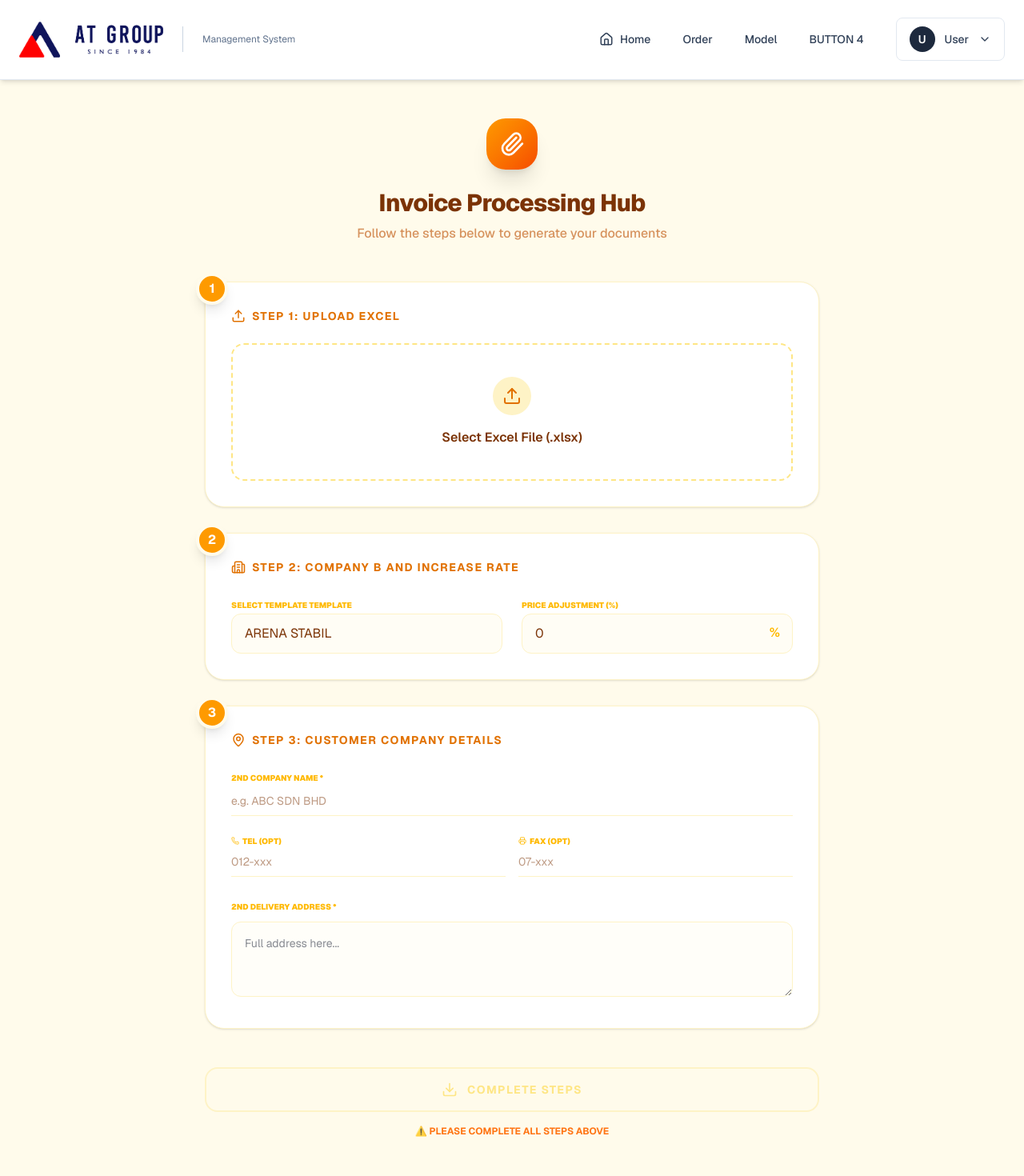
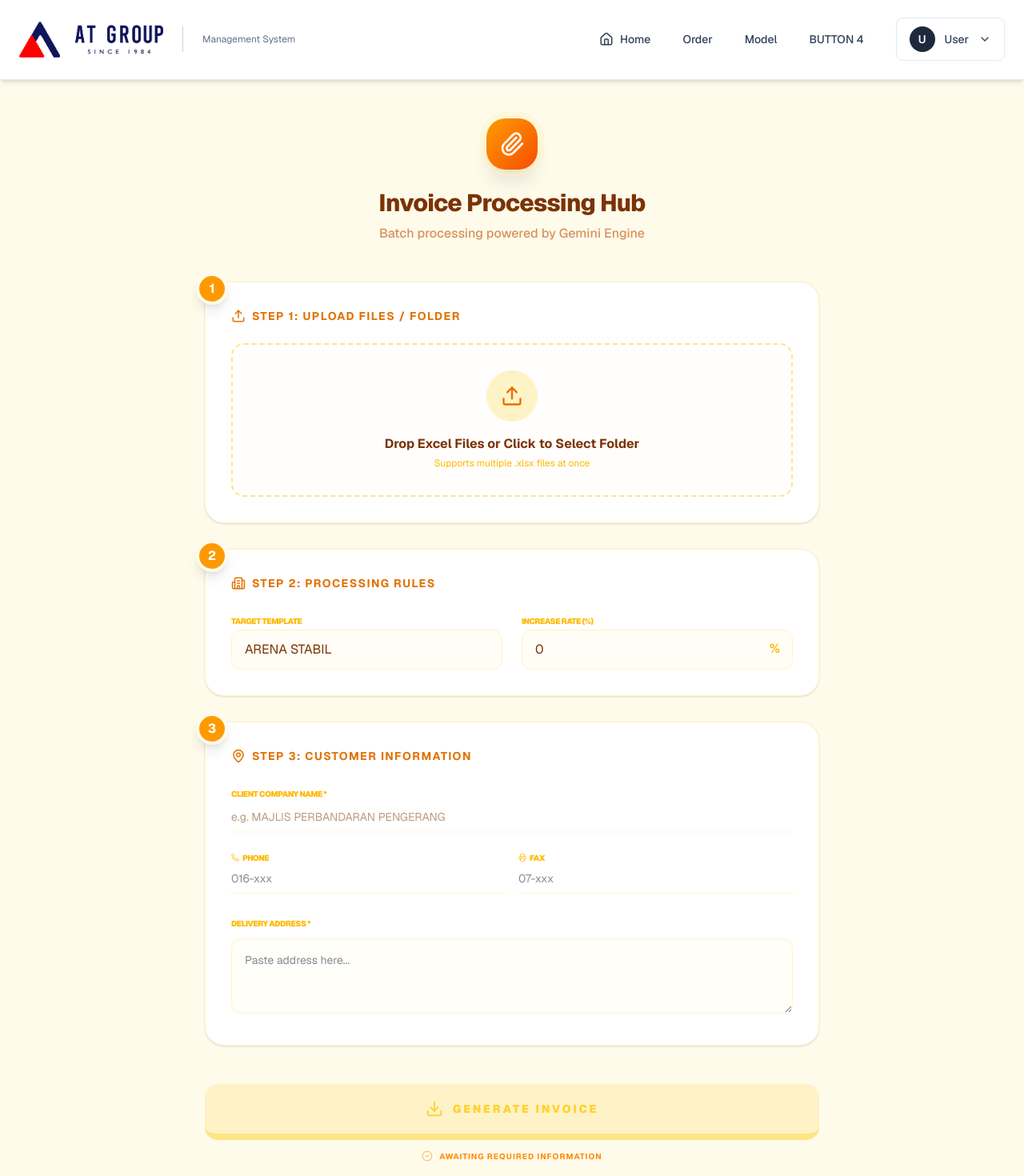
Before and after one commit to Darren1812/ATGROUP, a Next.js app: page /InvoiceGenerator in a window 1280 px wide. Shown: the top 1470 px of the page at 80% size. Built offline with nearby package versions, Linux system fonts and the light colour scheme.

Commit message:
update invoice generator

```diff
--- a/src/app/InvoiceGenerator/page.tsx
+++ b/src/app/InvoiceGenerator/page.tsx
@@ -1,10 +1,14 @@
 "use client";
 
 import React, { useState, ChangeEvent } from 'react';
-import { Paperclip, Upload, Building2, Percent, MapPin, Download, Loader2, Phone, Printer, CheckCircle2 } from 'lucide-react';
+import {
+  Paperclip, Upload, Building2, MapPin, Download,
+  Loader2, Phone, Printer, CheckCircle2, FileText, X
+} from 'lucide-react';
 
 const InvoiceGenerator = () => {
-  const [file, setFile] = useState<File | null>(null);
+  // --- 状态管理：改为支持多文件 ---
+  const [files, setFiles] = useState<File[]>([]);
   const [companyKey, setCompanyKey] = useState<string>('ARENA');
   const [increasePercentage, setIncreasePercentage] = useState<number>(0);
   const [secondInvoiceCompanyName, setSecondInvoiceCompanyName] = useState<string>('');
@@ -13,20 +17,29 @@ const InvoiceGenerator = () => {
   const [secondInvoiceFax, setSecondInvoiceFax] = useState<string>('');
   const [loading, setLoading] = useState<boolean>(false);
 
+  // --- 处理文件选择 (支持多选和去重) ---
   const handleFileChange = (e: ChangeEvent<HTMLInputElement>) => {
-    if (e.target.files && e.target.files[0]) {
-      setFile(e.target.files[0]);
+    if (e.target.files) {
+      const newFiles = Array.from(e.target.files).filter(f =>
+        f.name.endsWith('.xlsx') || f.name.endsWith('.xls')
+      );
+      setFiles(prev => [...prev, ...newFiles]);
     }
   };
 
+  const removeFile = (index: number) => {
+    setFiles(prev => prev.filter((_, i) => i !== index));
+  };
+
+  // --- 核心生成逻辑 ---
   const handleGenerate = async () => {
-    if (!file) {
-      alert("Please upload an Excel file first!");
+    if (files.length === 0) {
+      alert("Please upload at least one Excel file!");
       return;
     }
 
     if (!companyKey || !secondInvoiceCompanyName.trim() || !secondInvoiceAddress.trim()) {
-      alert("Please fill in all required fields!");
+      alert("Please fill in Step 2 and Step 3 details!");
       return;
     }
 
@@ -34,15 +47,19 @@ const InvoiceGenerator = () => {
     const API_BASE = process.env.NEXT_PUBLIC_API_BASE_URL;
 
     const formData = new FormData();
-    formData.append('file', file);
+    // 💡 关键：循环添加所有文件到同一个 Key "files"
+    files.forEach((f) => formData.append('files', f));
+
     formData.append('secondInvoiceCompanyName', secondInvoiceCompanyName);
     formData.append('secondInvoiceAddress', secondInvoiceAddress);
     formData.append('secondInvoiceTel', secondInvoiceTel);
     formData.append('secondInvoiceFax', secondInvoiceFax);
     formData.append('increasePercentage', increasePercentage.toString());
+
     try {
+      // 💡 这里的 URL 改为你后端的批量接口名
       const response = await fetch(
-        `${API_BASE}/api/InvoiceTest/export-docx?companyKey=${companyKey}`,
+        `${API_BASE}/api/InvoiceTest/export-docx-bulk?companyKey=${companyKey}`,
         { method: 'POST', body: formData }
       );
 
@@ -52,21 +69,23 @@ const InvoiceGenerator = () => {
       const url = window.URL.createObjectURL(blob);
       const link = document.createElement('a');
       link.href = url;
-      link.setAttribute('download', `Invoices_${companyKey}_${new Date().getTime()}.zip`);
+      link.setAttribute('download', `Bulk_Invoices_${new Date().getTime()}.zip`);
       document.body.appendChild(link);
       link.click();
       link.remove();
       window.URL.revokeObjectURL(url);
+
+      // 完成后清空文件列表（可选）
+      // setFiles([]);
     } catch (error) {
       console.error("Export failed:", error);
-      alert("Error generating invoice. Please check the network or backend.");
+      alert("Error generating invoices. Please check connection.");
     } finally {
       setLoading(false);
     }
   };
 
-  // 必填项逻辑：File, Name, Address
-  const isFormIncomplete = !file || !companyKey || !secondInvoiceCompanyName.trim() || !secondInvoiceAddress.trim();
+  const isFormIncomplete = files.length === 0 || !secondInvoiceCompanyName.trim() || !secondInvoiceAddress.trim();
 
   return (
     <div className="min-h-screen bg-[#FFFBEB] py-12 px-4 font-sans text-slate-900">
@@ -74,37 +93,68 @@ const InvoiceGenerator = () => {
 
         {/* Header Area */}
         <div className="text-center mb-12">
-          <div className="inline-flex p-4 bg-gradient-to-br from-amber-500 to-orange-600 rounded-3xl shadow-xl mb-6">
+          <div className="inline-flex p-4 bg-gradient-to-br from-amber-500 to-orange-600 rounded-3xl shadow-xl mb-6 ring-8 ring-amber-100/50">
             <Paperclip className="text-white" size={32} />
           </div>
           <h1 className="text-3xl font-extrabold text-amber-900 tracking-tight">Invoice Processing Hub</h1>
-          <p className="text-amber-700/60 mt-2 font-medium">Follow the steps below to generate your documents</p>
+          <p className="text-amber-700/60 mt-2 font-medium">Batch processing powered by Gemini Engine</p>
         </div>
 
         <div className="space-y-8">
 
-          {/* STEP 1: UPLOAD */}
+          {/* STEP 1: BATCH UPLOAD */}
           <section className="relative bg-white rounded-3xl p-8 shadow-sm border border-amber-100 transition-all hover:shadow-md">
             <div className="absolute -left-3 -top-3 w-10 h-10 bg-amber-500 text-white rounded-full flex items-center justify-center font-bold shadow-lg border-4 border-[#FFFBEB]">1</div>
             <label className="flex items-center gap-2 text-sm font-bold text-amber-600 uppercase tracking-widest mb-6">
-              <Upload size={18} /> Step 1: Upload Excel
+              <Upload size={18} /> Step 1: Upload Files / Folder
             </label>
-            <div className={`relative border-2 border-dashed rounded-2xl p-10 flex flex-col items-center justify-center transition-all ${file ? 'border-green-400 bg-green-50/20' : 'border-amber-200 hover:border-amber-400'}`}>
-              <input type="file" className="absolute inset-0 w-full h-full opacity-0 cursor-pointer" onChange={handleFileChange} accept=".xlsx" />
-              {file ? <CheckCircle2 className="text-green-500 mb-2" size={40} /> : <div className="w-12 h-12 bg-amber-100 rounded-full flex items-center justify-center mb-4"><Upload className="text-amber-600" size={24} /></div>}
-              <p className="text-amber-900 font-semibold text-center">{file ? file.name : "Select Excel File (.xlsx)"}</p>
+
+            <div className="relative border-2 border-dashed border-amber-200 rounded-2xl p-8 hover:border-amber-400 transition-colors bg-amber-50/10 group">
+              <input
+                type="file"
+                multiple
+                // @ts-ignore - 文件夹上传属性
+                webkitdirectory=""
+                className="absolute inset-0 w-full h-full opacity-0 cursor-pointer z-10"
+                onChange={handleFileChange}
+                accept=".xlsx, .xls"
+              />
+              <div className="flex flex-col items-center justify-center pointer-events-none">
+                <div className="w-16 h-16 bg-amber-100 rounded-full flex items-center justify-center mb-4 group-hover:scale-110 transition-transform">
+                  <Upload className="text-amber-600" size={28} />
                 </div>
+                <p className="text-amber-900 font-bold">Drop Excel Files or Click to Select Folder</p>
+                <p className="text-amber-400 text-xs mt-1">Supports multiple .xlsx files at once</p>
+              </div>
+            </div>
+
+            {/* --- 文件列表预览 --- */}
+            {files.length > 0 && (
+              <div className="mt-6 space-y-2 max-h-48 overflow-y-auto pr-2 scrollbar-thin scrollbar-thumb-amber-200">
+                {files.map((f, index) => (
+                  <div key={index} className="flex items-center justify-between bg-amber-50/50 p-3 rounded-xl border border-amber-100 group animate-in fade-in slide-in-from-top-1">
+                    <div className="flex items-center gap-3">
+                      <FileText className="text-amber-500" size={18} />
+                      <span className="text-sm font-medium text-amber-900 truncate max-w-[200px] md:max-w-[400px]">{f.name}</span>
+                    </div>
+                    <button onClick={() => removeFile(index)} className="p-1 hover:bg-red-100 rounded-full text-red-400 transition-colors">
+                      <X size={16} />
+                    </button>
+                  </div>
+                ))}
+              </div>
+            )}
           </section>
 
-          {/* STEP 2: CONFIGURATION */}
-          <section className="relative bg-white rounded-3xl p-8 shadow-sm border border-amber-100 transition-all hover:shadow-md">
+          {/* STEP 2: CONFIGURATION (保持不变) */}
+          <section className="relative bg-white rounded-3xl p-8 shadow-sm border border-amber-100">
             <div className="absolute -left-3 -top-3 w-10 h-10 bg-amber-500 text-white rounded-full flex items-center justify-center font-bold shadow-lg border-4 border-[#FFFBEB]">2</div>
             <label className="flex items-center gap-2 text-sm font-bold text-amber-600 uppercase tracking-widest mb-6">
-              <Building2 size={18} /> Step 2: Company B and Increase Rate
+              <Building2 size={18} /> Step 2: Processing Rules
             </label>
             <div className="grid grid-cols-1 md:grid-cols-2 gap-6">
               <div className="space-y-2">
-                <span className="text-[10px] font-black text-amber-400 uppercase">Select Template Template</span>
+                <span className="text-[10px] font-black text-amber-400 uppercase tracking-tighter">Target Template</span>
                 <select
                   value={companyKey}
                   onChange={(e) => setCompanyKey(e.target.value)}
@@ -116,7 +166,7 @@ const InvoiceGenerator = () => {
                 </select>
               </div>
               <div className="space-y-2">
-                <span className="text-[10px] font-black text-amber-400 uppercase">Price Adjustment (%)</span>
+                <span className="text-[10px] font-black text-amber-400 uppercase tracking-tighter">Increase Rate (%)</span>
                 <div className="relative">
                   <input type="number" value={increasePercentage} onChange={(e) => setIncreasePercentage(Number(e.target.value))} className="w-full bg-amber-50/50 border border-amber-100 rounded-xl px-4 py-3 text-amber-900 outline-none focus:ring-2 focus:ring-orange-400" />
                   <span className="absolute right-4 top-3 text-amber-400 font-bold">%</span>
@@ -125,69 +175,92 @@ const InvoiceGenerator = () => {
             </div>
           </section>
 
-          {/* STEP 3: OVERRIDE DETAILS */}
-          <section className="relative bg-white rounded-3xl p-8 shadow-sm border border-amber-100 transition-all hover:shadow-md">
+          {/* STEP 3: CUSTOMER DETAILS (保持不变) */}
+          <section className="relative bg-white rounded-3xl p-8 shadow-sm border border-amber-100">
             <div className="absolute -left-3 -top-3 w-10 h-10 bg-amber-500 text-white rounded-full flex items-center justify-center font-bold shadow-lg border-4 border-[#FFFBEB]">3</div>
             <label className="flex items-center gap-2 text-sm font-bold text-amber-600 uppercase tracking-widest mb-6">
-              <MapPin size={18} /> Step 3: Customer Company Details
+              <MapPin size={18} /> Step 3: Customer Information
             </label>
             <div className="space-y-6">
-              <div className="grid grid-cols-1 gap-6">
               <div>
-                  <span className="text-[10px] font-black text-amber-400 uppercase">2nd Company Name *</span>
-                  <input value={secondInvoiceCompanyName} onChange={(e) => setSecondInvoiceCompanyName(e.target.value)} className="w-full border-b border-amber-100 py-2 outline-none focus:border-orange-500 text-sm text-amber-900" placeholder="e.g. ABC SDN BHD" />
+                <span className="text-[10px] font-black text-amber-400 uppercase tracking-tighter">Client Company Name *</span>
+                <input value={secondInvoiceCompanyName} onChange={(e) => setSecondInvoiceCompanyName(e.target.value)} className="w-full border-b-2 border-amber-50 py-2 outline-none focus:border-orange-500 text-sm text-amber-900 transition-colors" placeholder="e.g. MAJLIS PERBANDARAN PENGERANG" />
               </div>
               <div className="grid grid-cols-2 gap-4">
                 <div>
-                    <span className="flex items-center gap-1 text-[10px] font-black text-amber-400 uppercase"><Phone size={10}/> Tel (Opt)</span>
-                    <input value={secondInvoiceTel} onChange={(e) => setSecondInvoiceTel(e.target.value)} className="w-full border-b border-amber-100 py-2 outline-none focus:border-orange-500 text-sm text-amber-900" placeholder="012-xxx" />
+                  <span className="flex items-center gap-1 text-[10px] font-black text-amber-400 uppercase tracking-tighter"><Phone size={10}/> Phone</span>
+                  <input value={secondInvoiceTel} onChange={(e) => setSecondInvoiceTel(e.target.value)} className="w-full border-b border-amber-100 py-2 outline-none text-sm" placeholder="016-xxx" />
                 </div>
                 <div>
-                    <span className="flex items-center gap-1 text-[10px] font-black text-amber-400 uppercase"><Printer size={10}/> Fax (Opt)</span>
-                    <input value={secondInvoiceFax} onChange={(e) => setSecondInvoiceFax(e.target.value)} className="w-full border-b border-amber-100 py-2 outline-none focus:border-orange-500 text-sm text-amber-900" placeholder="07-xxx" />
+                  <span className="flex items-center gap-1 text-[10px] font-black text-amber-400 uppercase tracking-tighter"><Printer size={10}/> Fax</span>
+                  <input value={secondInvoiceFax} onChange={(e) => setSecondInvoiceFax(e.target.value)} className="w-full border-b border-amber-100 py-2 outline-none text-sm" placeholder="07-xxx" />
                 </div>
               </div>
               <div>
-                  <span className="text-[10px] font-black text-amber-400 uppercase">2nd Delivery Address *</span>
-                  <textarea value={secondInvoiceAddress} onChange={(e) => setSecondInvoiceAddress(e.target.value)} rows={3} className="w-full bg-amber-50/30 border border-amber-100 rounded-xl p-4 mt-2 outline-none focus:ring-2 focus:ring-orange-400 text-sm" placeholder="Full address here..." />
-                </div>
+                <span className="text-[10px] font-black text-amber-400 uppercase tracking-tighter">Delivery Address *</span>
+                <textarea value={secondInvoiceAddress} onChange={(e) => setSecondInvoiceAddress(e.target.value)} rows={3} className="w-full bg-amber-50/30 border border-amber-100 rounded-xl p-4 mt-2 outline-none focus:ring-2 focus:ring-orange-400 text-sm" placeholder="Paste address here..." />
               </div>
             </div>
           </section>
 
-          {/* FINAL ACTION */}
+          {/* --- FINAL ACTION & LOADING UI --- */}
           <div className="pt-4">
             <button
               onClick={handleGenerate}
               disabled={loading || isFormIncomplete}
               className={`
-                    relative w-full py-4 rounded-2xl font-bold flex items-center justify-center gap-3
-                    transition-all duration-300 tracking-widest text-sm border-2
+                relative w-full py-5 rounded-2xl font-black flex items-center justify-center gap-3
+                transition-all duration-300 tracking-[0.2em] text-sm border-b-8
                 ${
                   loading || isFormIncomplete
-                    ? 'bg-amber-50/50 text-amber-200 border-amber-100 cursor-not-allowed'
-                    : 'bg-white text-amber-900 border-amber-900 hover:bg-amber-900 hover:text-white active:scale-[0.98] shadow-[4px_4px_0px_0px_rgba(120,67,21,1)] hover:shadow-none hover:translate-x-[2px] hover:translate-y-[2px]'
+                  ? 'bg-amber-100 text-amber-300 border-amber-200 cursor-not-allowed'
+                  : 'bg-amber-500 text-white border-amber-700 hover:bg-amber-400 hover:-translate-y-1 active:translate-y-1 active:border-b-0 shadow-xl'
                 }
               `}
             >
               {loading ? (
-                    <Loader2 className="animate-spin" size={20} />
+                <div className="flex items-center gap-4">
+                  <Loader2 className="animate-spin" size={24} />
+                  <span className="animate-pulse">PROCESSING {files.length} FILES...</span>
+                </div>
               ) : (
-                    <Download size={20} />
+                <>
+                  <Download size={22} />
+                  <span>GENERATE {files.length > 1 ? `${files.length} INVOICES` : 'INVOICE'}</span>
+                </>
               )}
+            </button>
 
-                <span>
-                    {loading ? 'PROCESSING...' : isFormIncomplete ? 'COMPLETE STEPS' : 'GENERATE INVOICES'}
-                </span>
-            </button>
+            {/* 提示文案 */}
             {isFormIncomplete && !loading && (
-               <p className="text-center text-orange-500 text-xs font-bold mt-4 animate-pulse">
-                 ⚠️ PLEASE COMPLETE ALL STEPS ABOVE
-               </p>
+               <div className="mt-4 flex items-center justify-center gap-2 text-orange-400 animate-bounce">
+                  <CheckCircle2 size={14} className="opacity-50" />
+                  <p className="text-[10px] font-bold uppercase tracking-widest">Awaiting Required Information</p>
+               </div>
             )}
+          </div>
+
+        </div>
+      </div>
+
+      {/* 全屏 Loading Overlay (当处理大量文件时非常有用) */}
+      {loading && (
+        <div className="fixed inset-0 bg-amber-900/20 backdrop-blur-sm z-[100] flex flex-col items-center justify-center">
+          <div className="bg-white p-8 rounded-3xl shadow-2xl flex flex-col items-center gap-4 border-2 border-amber-500">
+             <div className="relative">
+                <Loader2 className="text-amber-500 animate-spin" size={60} />
+                <div className="absolute inset-0 flex items-center justify-center">
+                   <FileText size={20} className="text-amber-500" />
+                </div>
+             </div>
+             <div className="text-center">
+                <h3 className="text-amber-900 font-black tracking-widest uppercase">Zipping Documents</h3>
+                <p className="text-amber-500 text-xs mt-1 font-bold">Please do not close the browser</p>
              </div>
           </div>
         </div>
+      )}
+
     </div>
   );
 };
```
Lines whose indentation alone changed are shown as unchanged.
